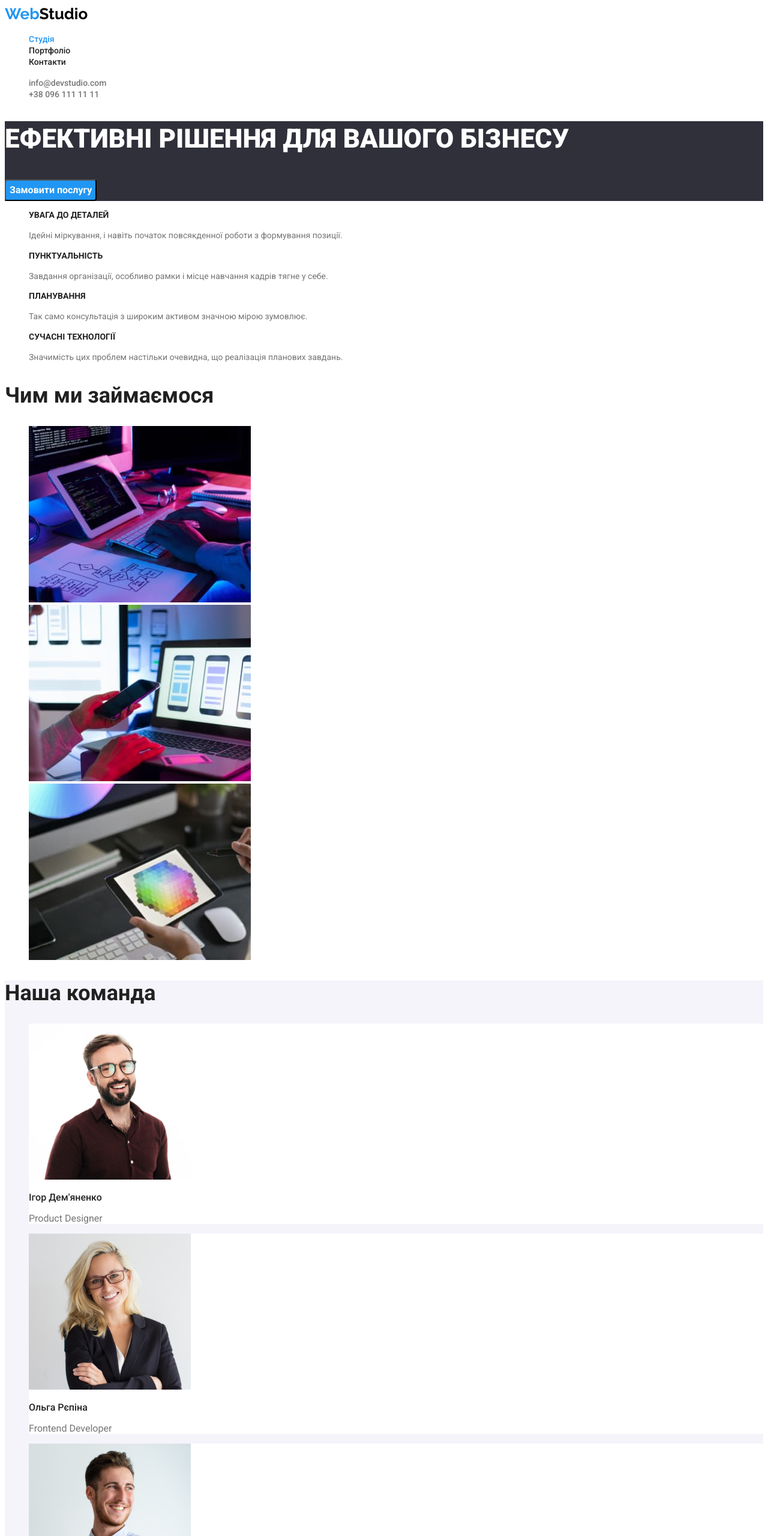
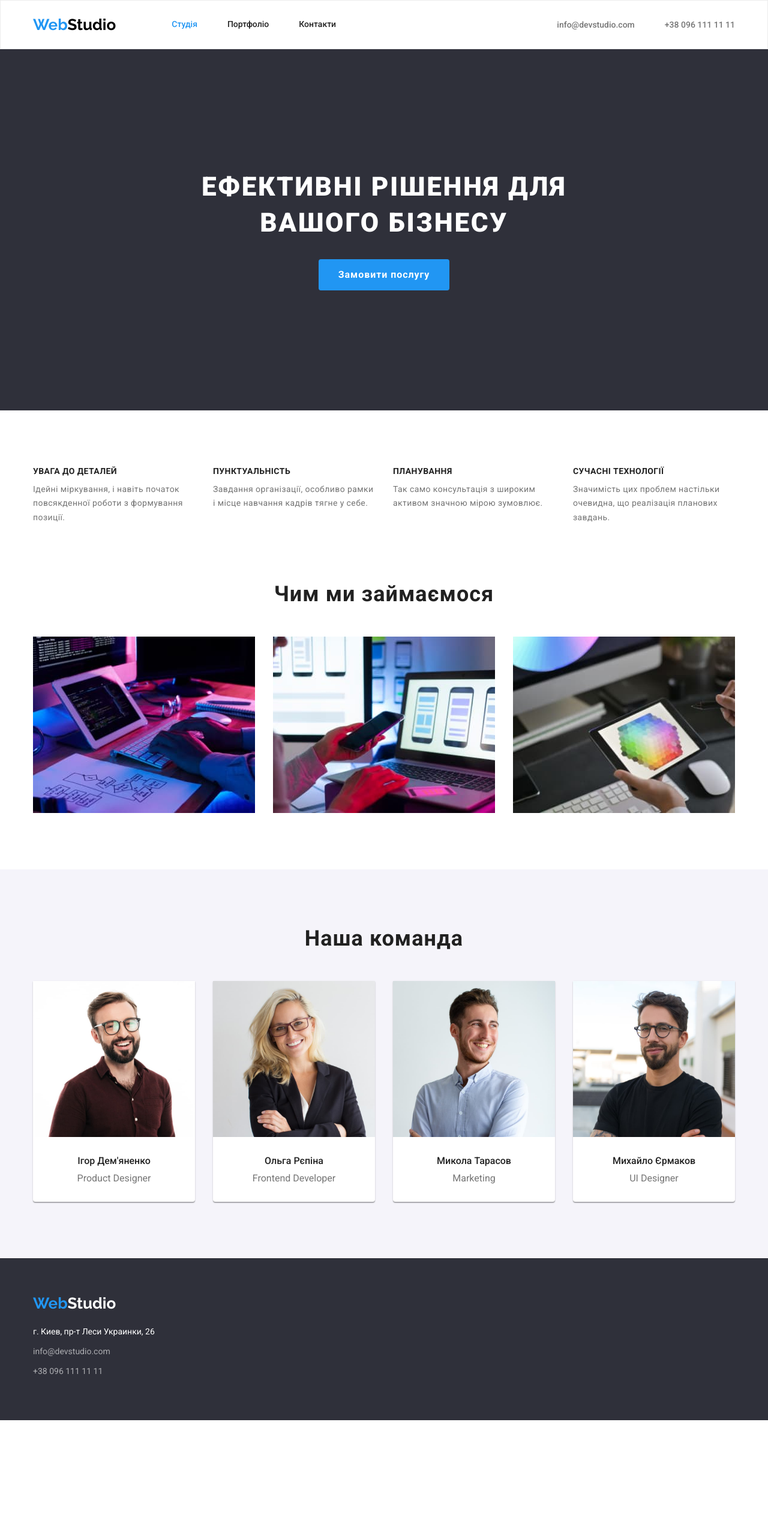
Before and after one commit to HrechykhaYurii/goit-markup-hw-03, a plain HTML site: page index.html in a window 1280 px wide. Shown: the top 2560 px of the page at 60% size. After the commit the page ends 2367 px from the top, so only its background shows below. Drawn offline with nearby package versions, Linux system fonts and the light colour scheme.

Commit message:
styles for geometry

```diff
--- a/css/styles.css
+++ b/css/styles.css
@@ -44,16 +44,44 @@ body {
     list-style: none;
 }
 
+img{
+    display: block;
+    max-width: 100%;
+    height: auto;
+}
+
 .active {
     color: var(--active-color);
 }
 
 .section-title {
+    margin-bottom: 50px;
+
     font-weight: 700;
     font-size: 36px;
     line-height: 1.17;
+    text-align: center;
+    letter-spacing: 0.03em;
 }
 
+h1,h2,h3,h4,ul,p{
+   margin: 0;
+   padding: 0;
+   list-style: none;
+  }
+
+.container{
+    width: 1200px;
+    padding-left: 15px;
+    padding-right: 15px;
+    margin-left: auto;
+    margin-right: auto;
+
+}
+.section{
+    padding-top: 94px;
+    padding-bottom: 94px;
+}
 
 /* Logo */
 .logo {
@@ -65,6 +93,39 @@ body {
 
 /*Studio*/
 /*Header*/
+.menu{
+    border: 1px solid #ECECEC;
+}
+.main-nav{
+    display: flex;
+    align-items: center;
+}
+.nav-menu{
+    display: flex;
+    align-items: center;
+}
+.nav-list{
+    display: flex;
+    margin-left: 93px;
+}
+
+.nav-list .item:not(:last-child ){
+    margin-right: 50px;
+}
+.nav-list .link{
+ display: block;
+ padding-top: 32px;
+ padding-bottom: 32px;
+}
+.contact-menu {
+    display: flex;
+    margin-left: auto;
+}
+.contact-menu .item:not(:last-child ){
+    margin-right: 50px;
+}
+
+
 .logo-header {
     color: var(--logo-header-color);
 }
@@ -91,18 +152,32 @@ body {
 }
 
 /* Main */
+/* Hero */
 .hero {
     background-color: var(--main-dark-color);
+    text-align: center;
 }
 
 .hero-title {
+    width: 696px;
+    padding-top: 200px;
+    margin-left: auto;
+    margin-right: auto;
+
     font-weight: 900;
     font-size: 44px;
     line-height: 1.36;
     color: var(--hero-font-color);
     text-transform: uppercase;
+    letter-spacing: 0.06em;
 }
 .hero-button {
+    margin-top: 30px;
+    margin-bottom: 200px;
+    padding: 10px 32px;
+    border: 1px solid transparent;
+    min-width: 216px;
+
     font-weight: 700;
     font-size: 16px;
     line-height: 1.88;
@@ -110,6 +185,7 @@ body {
     background-color: var(--logo-color);
     cursor: pointer;
     font-family: inherit;
+    letter-spacing: 0.06em;
     border-radius: 4px;
 }
 
@@ -118,41 +194,88 @@ body {
     background-color: var(--dark-hover-color);
 }
 
+/* Benefits */
+.box-list{
+    display: flex;
+    column-gap: 30px;
+}
+.box-item{
+   flex-basis: calc((100% - 90px) / 4);
+}
 .box-title {
+    margin-bottom: 10px;
+
     font-weight: 700;
     font-size: 14px;
     line-height: 1.14;
     text-transform: uppercase;
+    letter-spacing: 0.03em;
 }
 
 .box-text {
     font-size: 14px;
     line-height: 1.7;
     color: var(--secondary-font-color);
+    letter-spacing: 0.03em;
+}
+
+/* Work */
+.worrk-section{
+    padding-top: 0;
+}
+.work-list{
+    display: flex;
+    column-gap: 30px;
+}
+
+/* Team */
+.card-list {
+    display: flex;
+    flex-basis: calc((100% - 90px) / 4);
+    column-gap: 30px;
 }
 .card {
     background-color: var(--secondary-light-color);
 }
 .card-item {
     background-color: var(--main-light-color);
+    border-radius: 0px 0px 4px 4px;
+    box-shadow: 0px 1px 3px rgba(0, 0, 0, 0.12), 0px 1px 1px rgba(0, 0, 0, 0.14), 0px 2px 1px rgba(0, 0, 0, 0.2);
 }
 .card-name {
+    margin-top: 30px;
+    margin-bottom: 10px;
+
     font-weight: 500;
     font-size: 16px;
     line-height: 1.19;
+    text-align: center;
 }
 .card-prof {
+    margin-bottom: 30px;
+
     font-size: 16px;
     line-height: 1.19;
     color: var(--secondary-font-color);
+    text-align: center;
 }
 
 /* Footer */
+.logo-wrap{
+    padding-top: 60px;
+    margin-bottom: 20px;
+}
+.address-item{
+    margin-bottom: 9px;
+}
+.address-footer{
+    padding-bottom: 60px;
+}
 .page-footer {
     background-color: var(--main-dark-color);
 }
 .logo-footer {
-    color: var(--logo-footer-color);
+     color: var(--logo-footer-color);
 }
 .footer-contact,
 .footer-link {
@@ -181,7 +304,30 @@ body {
 }
 
 /*Portfolio*/
+.button-wrap{
+    display: flex;
+    justify-content: center;
+    column-gap: 8px;
+}
+
+.portfolio-wrap{
+    display: flex;
+    flex-wrap:wrap;
+    flex-basis: calc((100% - 60px) /3);
+    gap: 30px;
+}
+
+.portfolio-item{
+    border-right: 1px solid #EEEEEE;
+    border-bottom: 1px solid #EEEEEE;
+    border-left: 1px solid #EEEEEE;
+}
 .button-filter {
+    padding: 6px 22px;
+    border: 1px solid transparent;
+    min-width: 130px;
+    margin-bottom: 50px;
+
     font-weight: 500;
     font-size: 16px;
     line-height: 1.6;
@@ -190,6 +336,8 @@ body {
     cursor: pointer;
     font-family: inherit;
     border-radius: 4px;
+    text-align: center;
+    letter-spacing: 0.03em;
 }
 
 .button-filter:hover,
@@ -198,14 +346,20 @@ body {
     background-color: var(--hover-color);
 }
 .portfolio-title {
+    margin: 0 24px 4px 24px;
+    padding-top: 20px;
+
     font-weight: 700;
     font-size: 18px;
     line-height: 2;
-
+    letter-spacing: 0.06em;
 }
 
 .portfolio-name {
+    margin: 0 24px 20px 24px;
+
     font-size: 16px;
     line-height: 1.88;
     color: var(--secondary-font-color);
+    letter-spacing: 0.03em;
 }
--- a/index.html
+++ b/index.html
@@ -9,60 +9,65 @@
     <link rel="preconnect" href="https://fonts.googleapis.com">
     <link rel="preconnect" href="https://fonts.gstatic.com" crossorigin>
     <link href="https://fonts.googleapis.com/css2?family=Raleway:wght@700&family=Roboto:wght@400;500;700;900&display=swap" rel="stylesheet">
-
+    <link rel="stylesheet" href="https://cdnjs.cloudflare.com/ajax/libs/modern-normalize/1.1.0/modern-normalize.min.css">
     <link rel="stylesheet" href="./css/styles.css">
 </head>
 <body>
     <!--Header-->
-    <header>
-        <nav>
+    <header class="menu">
+        <div class="container main-nav">
+        <nav class="nav-menu">
             <a href="./index.html" class="logo link">Web<span class="logo-header">Studio</span></a>
-            <ul class="list">
-                <li><a href="./index.html" class="link nav-link active">Студія</a></li>
-                <li><a href="./portfolio.html" class="link nav-link">Портфоліо</a></li>
-                <li><a href="#" class="link nav-link">Контакти</a></li>
+            <ul class="list nav-list">
+                <li class="item"><a href="./index.html" class="link nav-link active">Студія</a></li>
+                <li class="item"><a href="./portfolio.html" class="link nav-link">Портфоліо</a></li>
+                <li class="item"><a href="#" class="link nav-link">Контакти</a></li>
             </ul>
         </nav>
-        <ul class="list">
-            <li><a href="info@devstudio.com" class="link contact-link">info@devstudio.com</a></li>
-            <li><a href="tel:+380961111111" class="link contact-link">+38 096 111 11 11</a></li>
+        <ul class="list contact-menu">
+            <li class="item"><a href="info@devstudio.com" class="link contact-link">info@devstudio.com</a></li>
+            <li class="item"><a href="tel:+380961111111" class="link contact-link">+38 096 111 11 11</a></li>
         </ul>
+        </div>
     </header>
     <!--Main-->
     <main>
         <!--section1 Hero-->
             <div class="hero">
-        <section>
+                <div class="container">
+                <section >
                     <h1 class="hero-title">Ефективні рішення для вашого бізнесу</h1>
                     <button type="button" class="hero-button">Замовити послугу</button>
                 </section>
                 </div>
+            </div>
+        <div class="container">
             <!--section2 Benefits-->
-        <section>
+             <section class="section">
                 <h2 class="visually-hidden">Наші переваги</h2>
-            <ul class="list">
-                <li>
+                <ul class="list box-list">
+                    <li class="box-item">
                         <h3 class="box-title">Увага до деталей</h3>
                         <p class="box-text">Ідейні міркування, і навіть початок повсякденної роботи з формування позиції.</p>
                     </li>
-                <li>
+                    <li class="box-item">
                         <h3 class="box-title">Пунктуальність</h3>
                         <p class="box-text">Завдання організації, особливо рамки і місце навчання кадрів тягне у себе.</p>
                     </li>
-                <li>
+                    <li class="box-item">
                         <h3 class="box-title">Планування</h3>
                         <p class="box-text">Так само консультація з широким активом значною мірою зумовлює.</p>
                     </li>
-                <li>
+                    <li class="box-item">
                         <h3 class="box-title">Сучасні технології</h3>
                         <p class="box-text">Значимість цих проблем настільки очевидна, що реалізація планових завдань.</p>
                     </li>
                 </ul>
             </section>
-        <!--section3 work-->
-        <section>
+            <!--section3 Work-->
+            <section class="section worrk-section">
                 <h2 class="section-title">Чим ми займаємося</h2>
-            <ul class="list">
+                <ul class="list work-list">
                     <li>
                         <img src="./images/computer.jpg" alt="Людина працює за комп'ютером" width="370" />
                     </li>
@@ -74,10 +79,13 @@
                     </li>
                 </ul>
             </section>
-        <!--section4 team-->
-        <section class="card">
+            </div>
+            <!--section4 Team-->
+            <div class="card">
+                <div class="container">
+                <section class="section">
                     <h2 class="section-title">Наша команда</h2>
-            <ul class="list">
+                    <ul class="list card-list">
                         <li class="card-item">
                             <img src="./images/igor.jpg" alt="Чоловік в окулярах з бородою" width="270" />
                             <h3 class="card-name">Ігор Дем'яненко</h3>
@@ -100,17 +108,25 @@
                         </li>
                     </ul>
                 </section>
+                </div>
+            </div>
       </main>
     <!--Footer-->
     <footer class="page-footer">
+        <div class="container">
+            <div class="logo-wrap">
             <a href="./index.html" class="logo link">Web<span class="logo-footer">Studio</span></a>
+            </div>
+            <div class="address-footer">
                 <address>
                     <ul class="list">
-                <li><a href="https://goo.gl/maps/CPtrU1FHBa2aNyZL9" target="_blank" rel="noopener noreferrer" class="link footer-contact">г. Киев, пр-т Леси Украинки, 26</a></li>
-                <li><a href="mailto:info@devstudio.com" class="link footer-link">info@devstudio.com</a></li>
-                <li><a href="tel:+380961111111" class="link footer-link">+38 096 111 11 11</a></li>
+                        <li class="address-item"><a href="https://goo.gl/maps/CPtrU1FHBa2aNyZL9" target="_blank" rel="noopener noreferrer" class="link footer-contact">г. Киев, пр-т Леси Украинки, 26</a></li>
+                        <li class="address-item"><a href="mailto:info@devstudio.com" class="link footer-link">info@devstudio.com</a></li>
+                        <li class="address-item"><a href="tel:+380961111111" class="link footer-link">+38 096 111 11 11</a></li>
                     </ul>
                 </address>
+            </div>
+        </div>
     </footer>
 </body>
 </html>
```
Also changed, not shown: portfolio.html (+49 -21 lines). Lines whose indentation alone changed are shown as unchanged.
